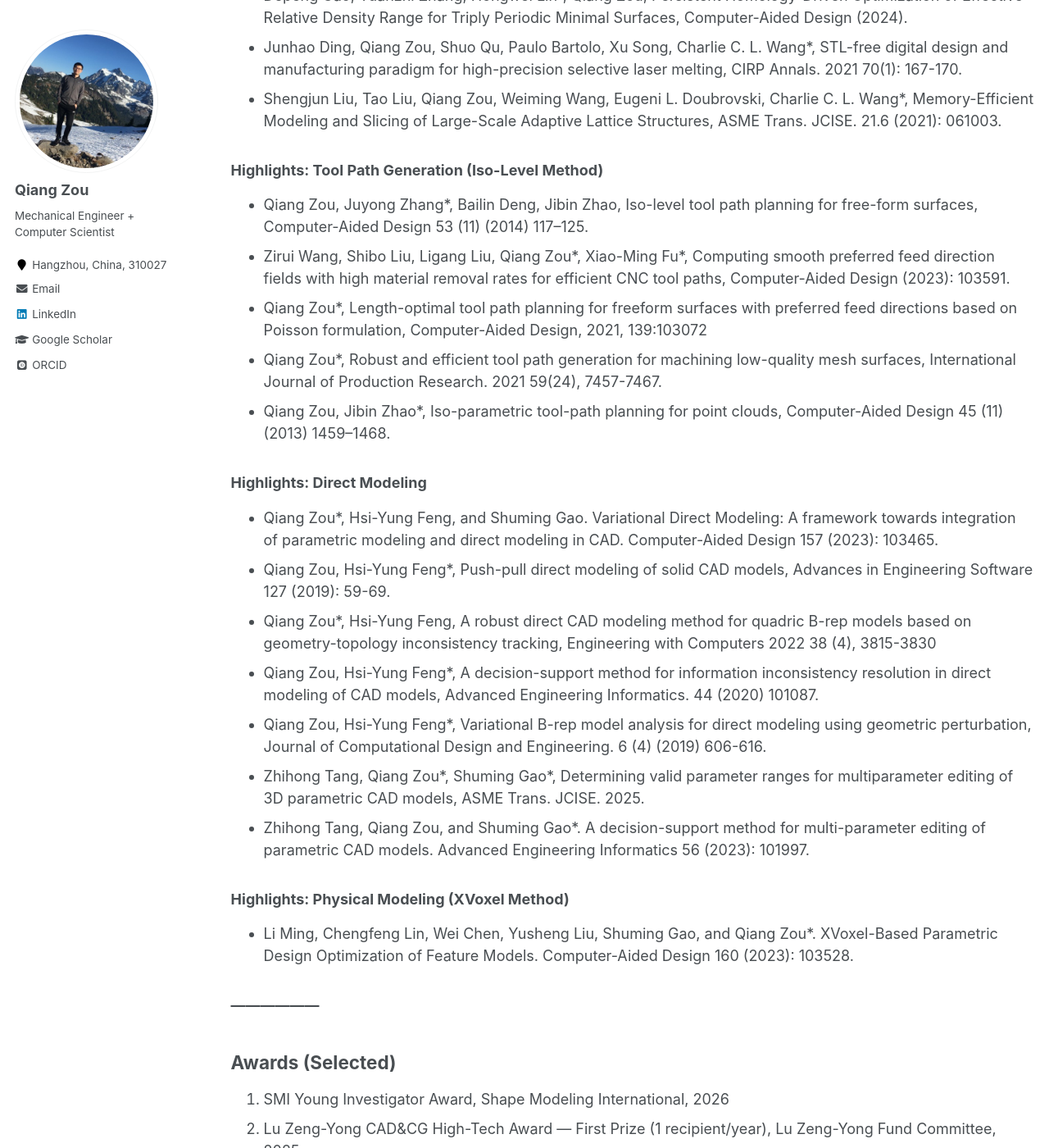
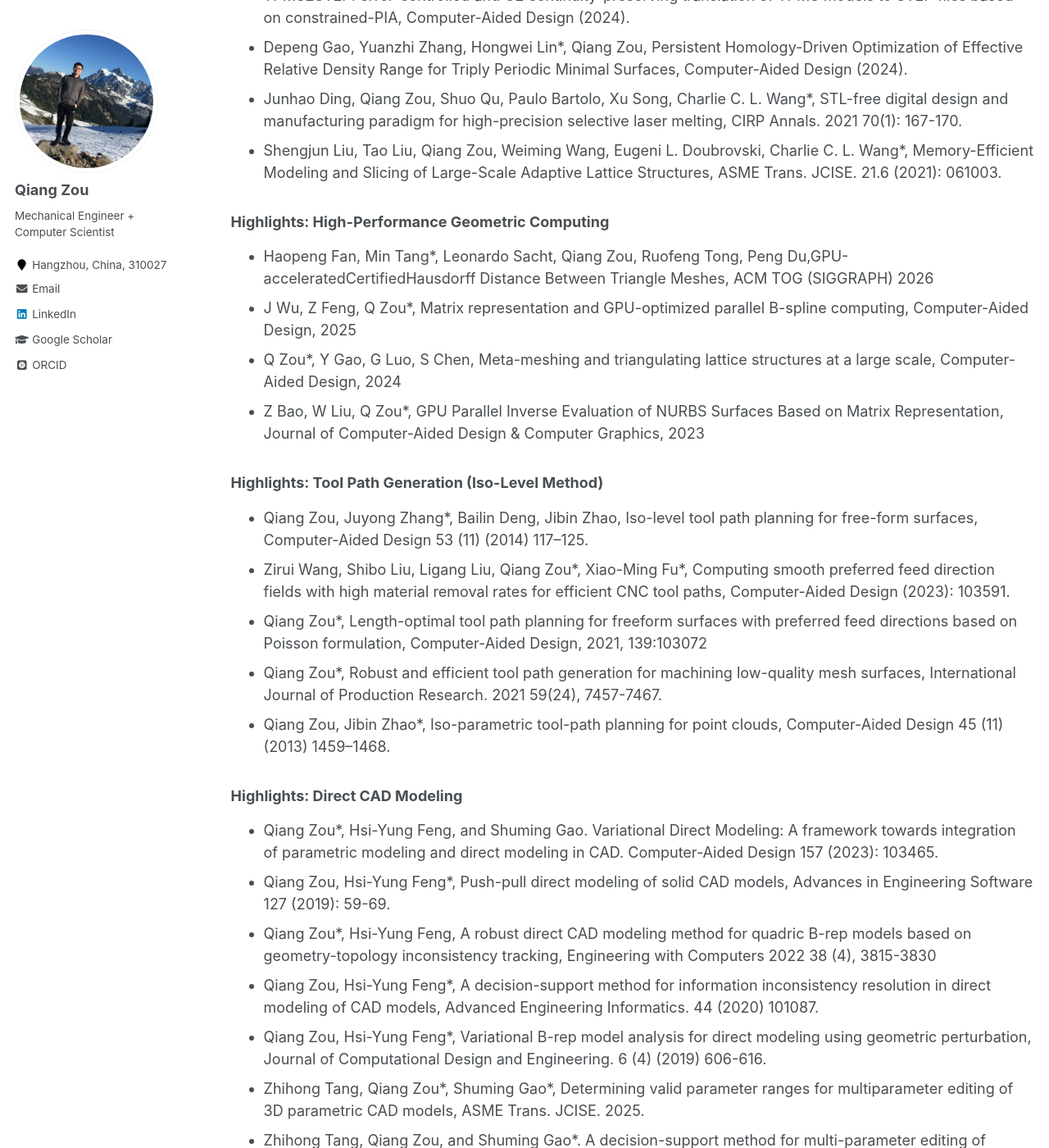
Before and after one commit to Qiang-Zou/Qiang-Zou.github.io, a Jekyll site: the page built from _pages/research.md, in a window 1280 px wide and 1400 px high, scrolled down 894 px. Shown: the whole window at 82% size. Built offline with Jekyll 4.4.1, drawn with Linux system fonts in a browser that asks for light colours; some web fonts are replaced; formulas are drawn with MathJax 3; some of the changed text lies outside the part shown.

Commit message:
Update research.md

```diff
--- a/_pages/research.md
+++ b/_pages/research.md
@@ -16,6 +16,7 @@ See [Google Scholar](https://scholar.google.com/citations?user=9FwFNqAAAAAJ&hl=e
 
 ### Highlights: AI+Design/Geometric Modeling
 * Qiang Zou\*, Yingcai Wu, Zhenyu Liu, Weiwei Xu, Shuming Gao, Intelligent CAD 2.0, Visual Informatics (2024).
+* F Fan, J Ni, X Yin, S Wang, X Lu, Q Zou, R Tong, M Tang, P Du, CADDesigner: Conceptual Design of CAD Models Based on General-Purpose Agent, Computer-Aided Design (2026).
 * Qiang Zou\*, Lizhen Zhu, Boundary Representation Learning via Transformer, Computer-Aided Design (2025).
 * Aijia Zhang, Weiqiang Jia\*, Qiang Zou\*, Yixiong Feng, Xiaoxiang Wei, Ye Zhang, Diffusion-CAD: Controllable Diffusion Model for Generating Computer-Aided Design Models, IEEE TVCG, 2025
 * Qiang Zou\*, Lizhen Zhu, Jiayu Wu, Zhijie Yang, SplineGen: approximating unorganized points through generative AI, Computer-Aided Design (2024).
@@ -30,6 +31,12 @@ See [Google Scholar](https://scholar.google.com/citations?user=9FwFNqAAAAAJ&hl=e
 * Junhao Ding, Qiang Zou, Shuo Qu, Paulo Bartolo, Xu Song, Charlie C. L. Wang*, STL-free digital design and manufacturing paradigm for high-precision selective laser melting, CIRP Annals. 2021 70(1): 167-170.
 * Shengjun Liu, Tao Liu, Qiang Zou, Weiming Wang, Eugeni L. Doubrovski, Charlie C. L. Wang*, Memory-Efficient Modeling and Slicing of Large-Scale Adaptive Lattice Structures, ASME Trans. JCISE. 21.6 (2021): 061003.
 
+### Highlights: High-Performance Geometric Computing
+* Haopeng Fan, Min Tang\*, Leonardo Sacht, Qiang Zou, Ruofeng Tong, Peng Du,GPU-acceleratedCertifiedHausdorff Distance Between Triangle Meshes, ACM TOG (SIGGRAPH) 2026
+* J Wu, Z Feng, Q Zou\*, Matrix representation and GPU-optimized parallel B-spline computing, Computer-Aided Design, 2025
+* Q Zou\*, Y Gao, G Luo, S Chen, Meta-meshing and triangulating lattice structures at a large scale, Computer-Aided Design, 2024
+* Z Bao, W Liu, Q Zou\*, GPU Parallel Inverse Evaluation of NURBS Surfaces Based on Matrix Representation, Journal of Computer-Aided Design & Computer Graphics, 2023
+
 ### Highlights: Tool Path Generation (Iso-Level Method)
 * Qiang Zou, Juyong Zhang*, Bailin Deng, Jibin Zhao, Iso-level tool path planning for free-form surfaces, Computer-Aided Design 53 (11) (2014) 117–125.
 * Zirui Wang, Shibo Liu, Ligang Liu, Qiang Zou\*, Xiao-Ming Fu\*, Computing smooth preferred feed direction fields with high material removal rates for efficient CNC tool paths, Computer-Aided Design (2023): 103591.
@@ -37,7 +44,7 @@ See [Google Scholar](https://scholar.google.com/citations?user=9FwFNqAAAAAJ&hl=e
 * Qiang Zou*, Robust and efficient tool path generation for machining low-quality mesh surfaces, International Journal of Production Research. 2021 59(24), 7457-7467.
 * Qiang Zou, Jibin Zhao*, Iso-parametric tool-path planning for point clouds, Computer-Aided Design 45 (11) (2013) 1459–1468.
 
-### Highlights: Direct Modeling
+### Highlights: Direct CAD Modeling
 * Qiang Zou\*, Hsi-Yung Feng, and Shuming Gao. Variational Direct Modeling: A framework towards integration of parametric modeling and direct modeling in CAD. Computer-Aided Design 157 (2023): 103465.
 * Qiang Zou, Hsi-Yung Feng*, Push-pull direct modeling of solid CAD models, Advances in Engineering Software 127 (2019): 59-69.
 * Qiang Zou*, Hsi-Yung Feng, A robust direct CAD modeling method for quadric B-rep models based on geometry-topology inconsistency tracking, Engineering with Computers 2022 38 (4), 3815-3830
@@ -45,7 +52,6 @@ See [Google Scholar](https://scholar.google.com/citations?user=9FwFNqAAAAAJ&hl=e
 * Qiang Zou, Hsi-Yung Feng*, Variational B-rep model analysis for direct modeling using geometric perturbation, Journal of Computational Design and Engineering. 6 (4) (2019) 606-616.
 * Zhihong Tang, Qiang Zou\*, Shuming Gao\*, Determining valid parameter ranges for multiparameter editing of 3D parametric CAD models, ASME Trans. JCISE. 2025.
 * Zhihong Tang, Qiang Zou, and Shuming Gao*. A decision-support method for multi-parameter editing of parametric CAD models. Advanced Engineering Informatics 56 (2023): 101997.
-
 
 ### Highlights: Physical Modeling (XVoxel Method)
 * Li Ming, Chengfeng Lin, Wei Chen, Yusheng Liu, Shuming Gao, and Qiang Zou\*. XVoxel-Based Parametric Design Optimization of Feature Models. Computer-Aided Design 160 (2023): 103528.
```
